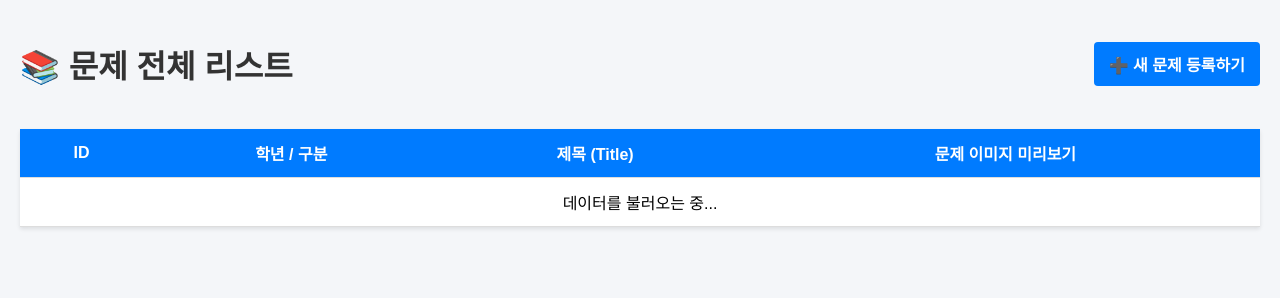
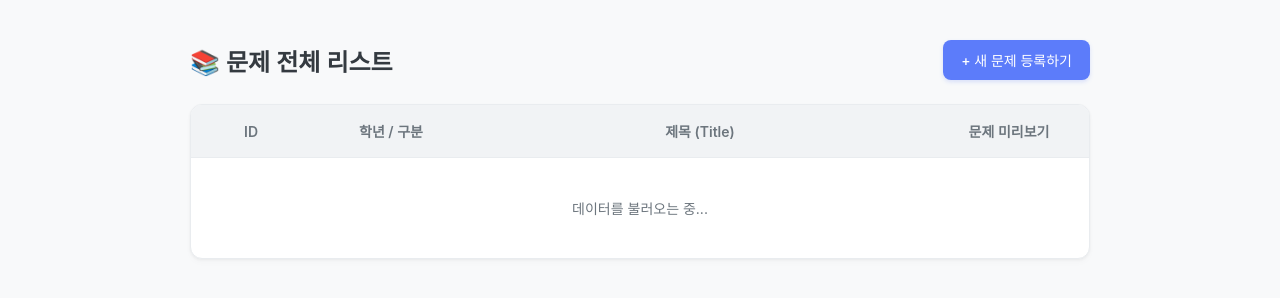
Before and after one commit to marlbodo/contest, a plain HTML site: page index.html in a window 1280 px wide. Drawn offline with nearby package versions, Linux system fonts and the light colour scheme.

Commit message:
Update index.html

```diff
--- a/index.html
+++ b/index.html
@@ -4,42 +4,61 @@
     <meta charset="UTF-8">
     <title>문제 관리 - 전체 리스트</title>
     <style>
-        body { font-family: Arial, sans-serif; margin: 20px; background-color: #f4f6f9; }
-        h1 { color: #333; }
-        .top-bar { display: flex; justify-content: space-between; align-items: center; margin-bottom: 20px; }
-        .btn { padding: 10px 15px; background-color: #007bff; color: white; text-decoration: none; border-radius: 4px; font-weight: bold; }
-        .btn:hover { background-color: #0056b3; }
-        table { width: 100%; border-collapse: collapse; background: white; box-shadow: 0 2px 4px rgba(0,0,0,0.1); }
-        th, td { padding: 12px; border-bottom: 1px solid #ddd; text-align: center; }
-        th { background-color: #007bff; color: white; }
-        tr:hover { background-color: #f1f1f1; cursor: pointer; }
+        :root {
+            --bg-color: #f8f9fa;
+            --card-bg: #ffffff;
+            --text-main: #343a40;
+            --text-sub: #6c757d;
+            --primary: #5c7cfa;
+            --primary-hover: #4c6ef5;
+            --border-color: #e9ecef;
+        }
+        body { font-family: 'Pretendard', -apple-system, BlinkMacSystemFont, system-ui, Roboto, sans-serif; margin: 0; padding: 40px 20px; background-color: var(--bg-color); color: var(--text-main); }
+        .wrapper { max-width: 900px; margin: auto; }
+        .top-bar { display: flex; justify-content: space-between; align-items: center; margin-bottom: 24px; }
+        h1 { font-size: 24px; font-weight: 600; margin: 0; }
+        .btn { padding: 10px 18px; background-color: var(--primary); color: white; text-decoration: none; border-radius: 8px; font-weight: 500; font-size: 14px; transition: background 0.2s; box-shadow: 0 2px 4px rgba(92, 124, 250, 0.2); }
+        .btn:hover { background-color: var(--primary-hover); }
+        .table-container { background: var(--card-bg); border-radius: 12px; box-shadow: 0 4px 6px rgba(0,0,0,0.02), 0 1px 3px rgba(0,0,0,0.05); overflow: hidden; border: 1px solid var(--border-color); }
+        table { width: 100%; border-collapse: collapse; text-align: left; }
+        th, td { padding: 16px 20px; border-bottom: 1px solid var(--border-color); font-size: 14px; }
+        th { background-color: #f1f3f5; color: var(--text-sub); font-weight: 600; text-align: center; }
+        td { text-align: center; color: var(--text-main); }
+        tr:last-child td { border-bottom: none; }
+        tr:hover { background-color: #fcfcfc; cursor: pointer; }
+        .thumb { width: 60px; height: 40px; object-fit: cover; border-radius: 4px; border: 1px solid var(--border-color); background: #f1f3f5; }
+        .empty { text-align: center; color: var(--text-sub); padding: 40px; }
     </style>
 </head>
 <body>
 
+    <div class="wrapper">
         <div class="top-bar">
             <h1>📚 문제 전체 리스트</h1>
-        <a href="write.html" class="btn">➕ 새 문제 등록하기</a>
+            <a href="write.html" class="btn">+ 새 문제 등록하기</a>
         </div>
 
+        <div class="table-container">
             <table>
                 <thead>
                     <tr>
-                <th>ID</th>
-                <th>학년 / 구분</th>
+                        <th style="width: 80px;">ID</th>
+                        <th style="width: 120px;">학년 / 구분</th>
                         <th>제목 (Title)</th>
-                <th>문제 이미지 미리보기</th>
+                        <th style="width: 120px;">문제 미리보기</th>
                     </tr>
                 </thead>
                 <tbody id="problem-list">
-            <tr><td colspan="4">데이터를 불러오는 중...</td></tr>
+                    <tr><td colspan="4" class="empty">데이터를 불러오는 중...</td></tr>
                 </tbody>
             </table>
+        </div>
+    </div>
 
     <script src="https://cdn.jsdelivr.net/npm/@supabase/supabase-js@2"></script>
     <script>
-        const SUPABASE_URL = 'YOUR_SUPABASE_URL';
-        const SUPABASE_ANON_KEY = 'YOUR_SUPABASE_ANON_KEY';
+        const SUPABASE_URL = "https://gbgazkerfzjosdmofbbs.supabase.co";
+        const SUPABASE_ANON_KEY = "sb_publishable_6KtLr5szF6-qhqZz5-K1MA_bvEDPkp0";
         const supabase = supabase.createClient(SUPABASE_URL, SUPABASE_ANON_KEY);
 
         async function fetchProblems() {
@@ -52,12 +71,12 @@
             tbody.innerHTML = '';
 
             if (error) {
-                tbody.innerHTML = `<tr><td colspan="4" style="color:red;">에러 발생: ${error.message}</td></tr>`;
+                tbody.innerHTML = `<tr><td colspan="4" class="empty" style="color:#fa5252;">에러 발생: ${error.message}</td></tr>`;
                 return;
             }
 
             if (!data || data.length === 0) {
-                tbody.innerHTML = `<tr><td colspan="4">등록된 문제가 없습니다.</td></tr>`;
+                tbody.innerHTML = `<tr><td colspan="4" class="empty">등록된 문제가 없습니다.</td></tr>`;
                 return;
             }
 
@@ -65,14 +84,13 @@
                 const tr = document.createElement('tr');
                 tr.onclick = () => { location.href = `view.html?id=${item.id}`; };
 
-                // grade가 7이면 '공통', 그 외에는 'X학년'으로 표시
                 const gradeText = item.grade === 7 ? '공통' : `${item.grade}학년`;
 
                 tr.innerHTML = `
                     <td>${item.id}</td>
-                    <td>${gradeText}</td>
-                    <td>${item.title || '(제목 없음)'}</td>
-                    <td><img src="${item.question_image_url}" width="80" style="max-height:50px; object-fit:contain;" onerror="this.src='https://via.placeholder.com/80?text=No+Image'"></td>
+                    <td><span style="background: #edf2ff; color: #3b5bdb; padding: 4px 8px; border-radius: 4px; font-size: 12px; font-weight: 500;">${gradeText}</span></td>
+                    <td style="font-weight: 500; text-align: left;">${item.title || '(제목 없음)'}</td>
+                    <td><img src="${item.question_image_url}" class="thumb" onerror="this.src='https://via.placeholder.com/60?text=-'"></td>
                 `;
                 tbody.appendChild(tr);
             });
```
Lines whose indentation alone changed are shown as unchanged.
